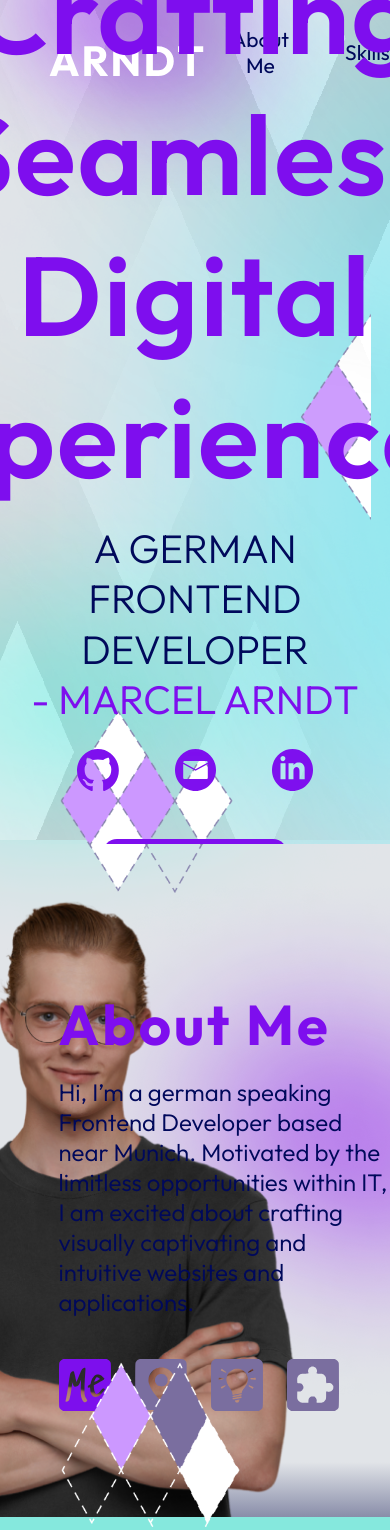
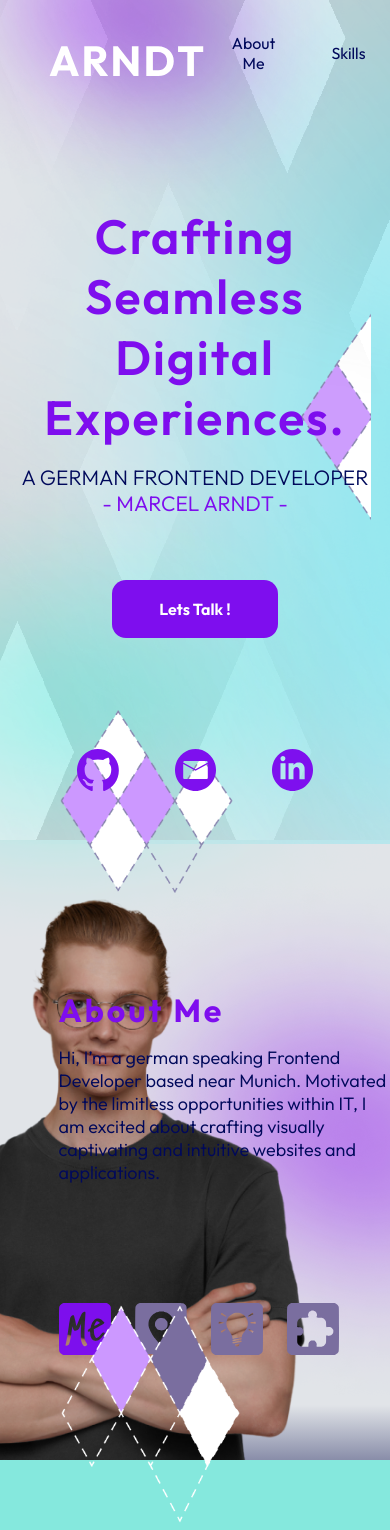
Before and after one commit to MarcelArndt/Portfolio, an Angular app: page / in a window 390 px wide. Shown: the top 1530 px of the page. Built offline with nearby package versions, Linux system fonts and the light colour scheme.

Commit message:
some responsiv work.

```diff
--- a/src/app/about-me/about-me.component.scss
+++ b/src/app/about-me/about-me.component.scss
@@ -1,3 +1,5 @@
+@import '../../styles.scss';
+
 .AbouMeSection{
     position: relative;
     padding-top: 96px;
@@ -28,7 +30,7 @@
 
 .AboutMeWrapper{
     position: relative;
-    font-size: 24px;
+    font-size: $baseFontSize;
     font-weight: 100;
     margin-top: 3%;
     margin-left: 15%;
--- a/src/app/about-me/about-me.component.ts
+++ b/src/app/about-me/about-me.component.ts
@@ -1,4 +1,4 @@
-import { Component } from '@angular/core';
+import { Component} from '@angular/core';
 import { CommonModule } from '@angular/common';
 
 @Component({
@@ -6,7 +6,8 @@ import { CommonModule } from '@angular/common';
   standalone: true,
   imports: [CommonModule],
   templateUrl: './about-me.component.html',
-  styleUrl: './about-me.component.scss'
+  styleUrl: './about-me.component.scss',
+
 })
 export class AboutMeComponent {
 
--- a/src/app/contact/contact.component.scss
+++ b/src/app/contact/contact.component.scss
@@ -1,3 +1,5 @@
+@import '../../styles.scss';
+
 .contact{
     overflow: hidden;
     padding-bottom: 140px;
@@ -45,7 +47,7 @@
 
     input{
         padding-left: 16px;
-        font-size: 21px;
+        font-size: clamp(18px, 2vw, 21px);
         margin-bottom: 56px;
         border: 2px solid black;
         min-height: 56px;
@@ -61,7 +63,7 @@
     textarea{
         padding-left: 16px;
         padding-top: 16px;
-        font-size: 21px;
+        font-size: clamp(18px, 2vw, 21px);
         margin-bottom: 56px;
         border: 2px solid black;
         border-radius: 12px;
@@ -75,7 +77,7 @@
 .contactDescription{
     width: 100%;
     font-weight: 400;
-    font-size: 24px;
+    font-size: clamp(18px, 3vw, 24px);
     display: flex;
     flex-direction: column;
     max-width: 527px;
--- a/src/app/footer/footer.component.scss
+++ b/src/app/footer/footer.component.scss
@@ -1,3 +1,4 @@
+@import '../../styles.scss';
 
 footer{
     position: relative;
@@ -90,10 +91,10 @@ footer{
         display: flex;
         list-style: none;
         li{
-            font-size: 18px;
+            font-size: clamp(14px, 2vw, 18px);
 
             &:hover{
-                color: #7E0EEE;
+                color: $violet;
             }
         }
         a{
@@ -101,14 +102,14 @@ footer{
             margin: 0 24px;
 
             &:hover{
-                color: #7E0EEE;
+                color: $violet;
             }
         }
     }
     p{
         text-wrap: nowrap;
         padding-top: 23px;
-        font-size: 24px;
+        font-size: clamp(18px, 3vw,24px);
         color: white;
     }
 }
--- a/src/app/hero-section/hero-section.component.scss
+++ b/src/app/hero-section/hero-section.component.scss
@@ -1,3 +1,5 @@
+@import '../../styles.scss';
+
 .HeroSection{
     display: flex;
     justify-content: center;
--- a/src/app/hero-section/nav-bar/nav-bar.component.scss
+++ b/src/app/hero-section/nav-bar/nav-bar.component.scss
@@ -1,4 +1,4 @@
-
+@import '../../../styles.scss';
 
 .NavbarWrapper{
     position: absolute;
@@ -194,7 +194,7 @@
     .MainNavBar{
         z-index: 399;
         ul{
-            font-size: 21px;
+            font-size: clamp(16px, 2vw, 21px);
             display: flex;
             align-items: center;
             list-style: none;
@@ -219,7 +219,7 @@
             }
 
             li:hover{
-             color: #7E0EEE;
+             color: $violet;
             }
 
             img:hover{
--- a/src/app/main-component/main-component.component.scss
+++ b/src/app/main-component/main-component.component.scss
@@ -1,3 +1,5 @@
+@import '../../styles.scss';
+
 .MainWrapper{
     width: 100%;
     height: 100%;
--- a/src/app/portfolio/portfolio.component.scss
+++ b/src/app/portfolio/portfolio.component.scss
@@ -1,3 +1,5 @@
+@import '../../styles.scss';
+
 .portfolio{
     margin-top: -5px;
     position: relative;
@@ -33,13 +35,13 @@
     flex-direction: column;
     justify-content: center;
     text-align: center;
-    font-size: 32px;
+    font-size: clamp(24px, 3vw, 32px);
     padding-left: 32px;
     padding-right: 32px;
 
 
     h3{
-        font-size: 80px;
+        font-size: clamp(52px, 6vw, 80px);
         margin-block-end: 0px;
         margin-block-start: 0px;
     }
@@ -62,14 +64,14 @@
 
     h5{
         font-weight: bold;
-        font-size: 38px;
-        color: #7E0EEE;
+        font-size: clamp(32px, 6vw, 38px);
+        color: $violet;
     }
 
     .projectText{
         position: relative;
         margin-left: 64px;
-        font-size: 24px;
+        font-size: clamp(18px, 3.5vw, 24px);
         max-width: 426px;
 
         p{
@@ -82,7 +84,7 @@
             margin-top: 12px;
             color: #149AE6;
             font-weight: 200;
-            font-size: 20px;
+            font-size: clamp(16px, 3.5vw, 20px);
         }
     }
 
--- a/src/app/skills/skills.component.scss
+++ b/src/app/skills/skills.component.scss
@@ -1,3 +1,5 @@
+@import '../../styles.scss';
+
 .skillMainWrapper{
     max-height: 650px;
     height: 100%;
@@ -85,7 +87,7 @@
                 border-radius: 6px;
                 padding: 4px 12px;
                 color: white;
-                background-color: #7E0EEE;
+                background-color: $violet;
                 text-wrap: nowrap;
                 opacity: 0;
                 font-size: 21px;
--- a/src/styles.scss
+++ b/src/styles.scss
@@ -1,3 +1,7 @@
+$baseFontSize: clamp(18px, 2vw, 24px);
+$baseTextColor:  #00095B;
+$violet: #7E0EEE;
+
 @font-face {
     font-family: "Outfit";
     src: url("../public/assets/font/Outfit-VariableFont_wght.ttf") format("truetype");
@@ -13,7 +17,7 @@
     margin: 0px;
     font-family: "Outfit";
     font-weight: 350;
-    color: #00095B;
+    color: $baseTextColor;
 }
 
 ul{
@@ -28,9 +32,9 @@ body{
 
 h1{
   line-height: 126%;
-  font-size: 112px;
+  font-size: clamp(48px, 8vw, 112px);
   letter-spacing: 2px;
-  color: #7E0EEE;
+  color: $violet;
   font-weight:600;
   text-transform: capitalize;
 }
@@ -38,8 +42,8 @@ h1{
 h2{
   line-height: 126%;
   margin-top: 16px;
-  font-size: 40px;
-  color: #00095B;
+  font-size: clamp(21px, 3vw, 40px);
+  color: $baseTextColor;
   font-weight:300;
   text-transform: uppercase;
 }
@@ -47,15 +51,15 @@ h2{
 h3{
   line-height: 126%;
   margin-top: 16px;
-  font-size: 56px;
+  font-size: clamp(32px, 4vw, 56px);
   letter-spacing: 3px;
-  color: #7E0EEE;
+  color: $violet;
   font-weight:bold;
   margin-bottom: 16px;
 }
 
 h4{
-  font-size: 28px;
+  font-size: clamp(24px, 4vw, 28px);
   margin-block-start: 0px;
   margin-block-end: 0px;
 
@@ -99,7 +103,7 @@ h4{
 }
 
 .TextViolet{
-  color: #7E0EEE;
+  color: $violet;
 }
 
 .button{
@@ -109,7 +113,7 @@ h4{
   text-wrap: nowrap;
   justify-content: center;
   z-index: 300;
-  font-size: 20px;
+  font-size: clamp(16px, 2vw, 21px);
   font-weight: 650;
   color: white;
   max-width: max-content;
@@ -123,26 +127,26 @@ h4{
 }
 
 .outlineButton{
-  border: 3px solid #00095B;;
-  color: #00095B;
+  border: 3px solid $baseTextColor;
+  color: $baseTextColor;
   &:hover{
-    border: 3px solid #7E0EEE;
-    color: #7E0EEE;
+    border: 3px solid $violet;
+    color: $violet;
   }
 }
 
 
 .colorViolet{
-  background-color: #7E0EEE;
+  background-color: $violet;
   &:hover{
     background-color: white;
-    border: 3px solid #7E0EEE;
-    color: #7E0EEE;
+    border: 3px solid $violet;
+    color: $violet;
   }
 }
 
 .whiteText{
-  font-size: 24px;
+  font-size: $baseFontSize;
   color: white;
 }
 
@@ -198,7 +202,7 @@ hr{
   &::before{
     position: absolute;
     content: "";
-    background-color: #7E0EEE;
+    background-color: $violet;
     width: 2px;
     left: 50%;
     right: 50%;
@@ -213,7 +217,7 @@ hr{
 }
 
 .color{
-  color: #7E0EEE;
+  color: $violet;
 }
 
 @media (max-width: 1000px){
```
